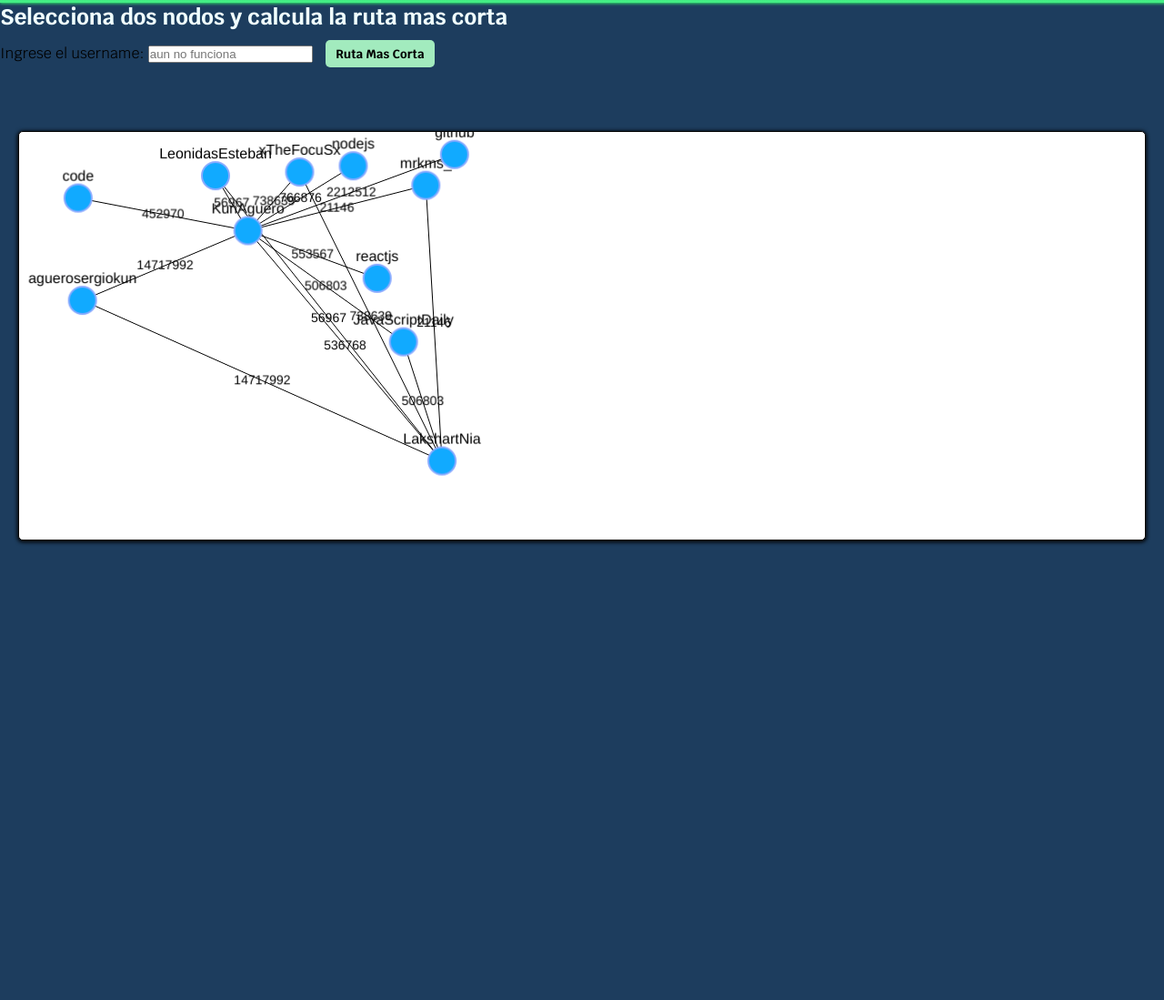
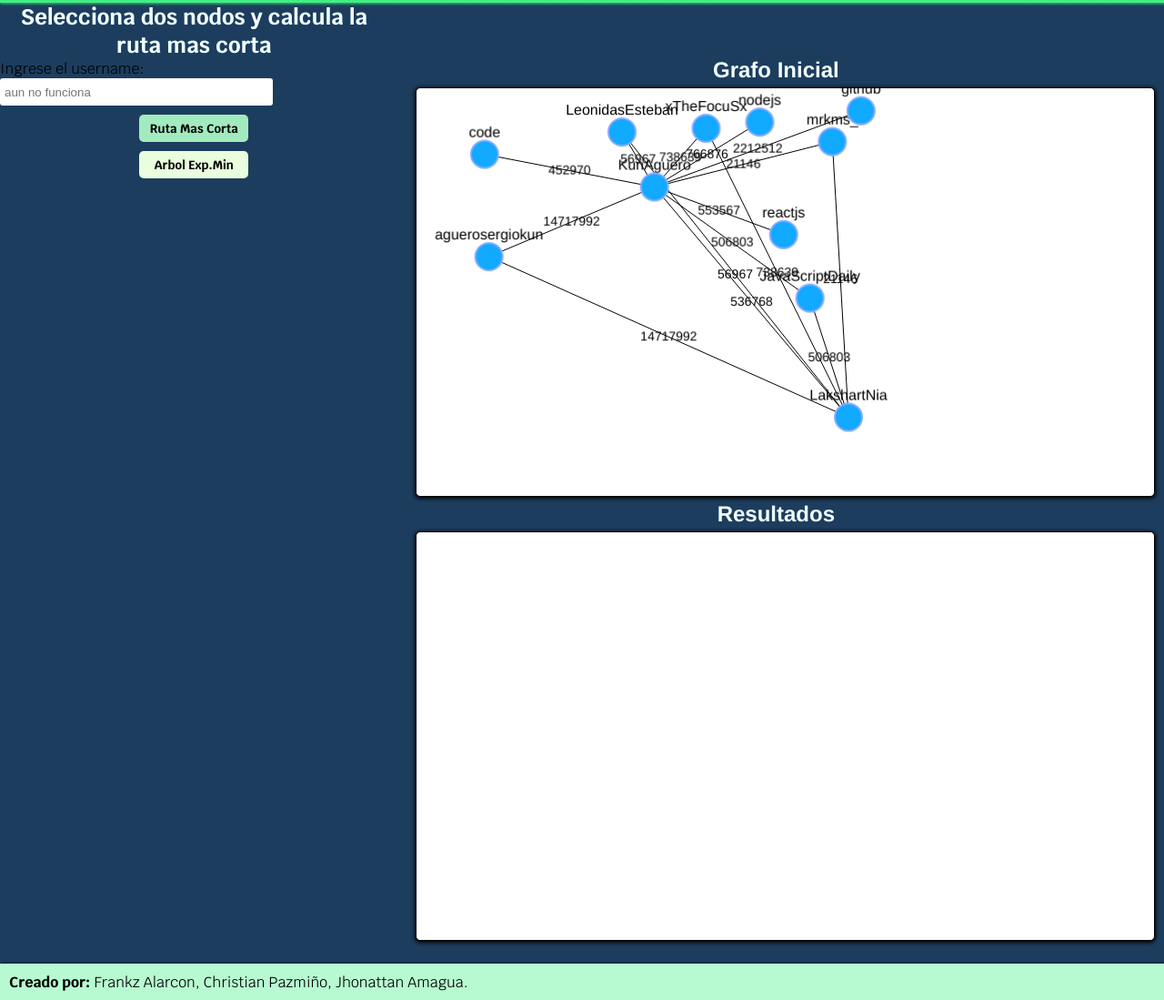
Before and after one commit to FrankzAlarcon/graphs, a website built with Vite: page index.html in a window 1280 px wide. Shown: the part 68-1167 px from the top of the page at 91% size. Before the commit the page ends 800 px from the top, so only its background shows below. Built offline with nearby package versions, Linux system fonts and the light colour scheme.

Commit message:
mejorados los estilos, 2 canvas y boton para prim

```diff
--- a/index.html
+++ b/index.html
@@ -16,10 +16,11 @@
       <nav class="nav">
         <ul>
           <li><a href="#">Documentacion</a></li>
-          <li><a href="#">Github</a></li>
+          <li><a href="https://github.com/FrankzAlarcon/graphs" target="_blank">Github</a></li>
         </ul>
       </nav>
     </header>
+    <main class="main-content">
       <section class="main-section">
         <h2>Selecciona dos nodos y calcula la ruta mas corta</h2>
         <label for="username">
@@ -27,13 +28,18 @@
           <input id="username" type="text" placeholder="aun no funciona"/>
         </label>
         <button class="ruta-mas-corta">Ruta Mas Corta</button>
+        <button class="arbol-minimo-prim">Arbol Exp.Min</button>
       </section>
-    <div id="app">
+      <section id="app">
+        <h2>Grafo Inicial</h2>
         <div id="graph"></div>
-    </div>
-    <div class="seguidos">
-
-    </div>
+        <h2>Resultados</h2>
+        <div id="result"></div>
+      </section>
+    </main>
+    <footer>
+      <span class="bold">Creado por: </span>Frankz Alarcon, Christian Pazmiño, Jhonattan Amagua.
+    </footer>
     <!-- <script type="module" src="/index.js"></script> -->
     <!-- <script type="module" src="./library/graph.js"></script> -->
     <script type="module" src="./src/main.js"></script>
--- a/library/DibujarGrafo.js
+++ b/library/DibujarGrafo.js
@@ -1,9 +1,9 @@
 import cytoscape from 'cytoscape';
 
 class DibujarGrafo {
-  constructor() {
+  constructor(id) {
     this.graph = cytoscape({
-      container: document.getElementById('graph'),
+      container: document.getElementById(id),
 
       layout: {
         name: 'grid',
@@ -46,7 +46,7 @@ class DibujarGrafo {
   }
   dibujarNodo(nodo) {
   /***Paremetros */
-    this.graph.add({group: 'nodes',data: {id: nodo.username, name: nodo.name}, position: {x: Math.random()*600, y: Math.random()*400}})
+    this.graph.add({group: 'nodes',data: {id: nodo.username, name: nodo.name}, position: {x: Math.random()*600 + 10, y: Math.random()*400}})
   }
   dibujarArista(origen, destino) {
     this.graph.add({group: 'edges', data: {id:`${origen.username}-${destino.username}`, source: origen.username, target: destino.username, label: destino.public_metrics.followers_count}})
--- a/src/main.js
+++ b/src/main.js
@@ -1,17 +1,18 @@
 import DibujarGrafo from '../library/DibujarGrafo.js';
 import Grafo from '../library/Grafo.js';
-/* Todo: generar aristas random (2 o 3 por nodo) excepto el primero.
- Todo: Crear el algoritmo para arbol de expasion minimo en la misma clase grafo. TERMINADO
- Todo: Implementar el arbol de expansio minimo dinamico.
- Todo: Crear dos canvas, uno es el grafo y el otro para mostrar el resultado.
- Todo: Consultar como subir backend y frontend a un server, creo que funcionaria en "Heroku".
- Todo: Realizar en el backend una peticion para obtener los datos de ususraio ingresando el username.
- Todo: Arreglar los estilos para mostrar los 2 canvas y agregar botones para arbol de expansion minimo.
+/*
+  Todo: generar aristas random (2 o 3 por nodo) excepto el primero.
+  Todo: Crear el algoritmo para arbol de expasion minimo en la misma clase grafo. TERMINADO
+  Todo: Implementar el arbol de expansio minimo dinamico.
+  Todo: Crear dos canvas, uno es el grafo y el otro para mostrar el resultado. TERMINADO
+  Todo: Consultar como subir backend y frontend a un server, creo que funcionaria en "Heroku".
+  Todo: Realizar en el backend una peticion para obtener los datos de ususraio ingresando el username.
+  Todo: Arreglar los estilos para mostrar los 2 canvas y agregar botones para arbol de expansion minimo.
  */
 
 
 
-let dibujoGrafo = new DibujarGrafo();
+let dibujoGrafo = new DibujarGrafo('graph');
 const nodosParaRutaMasCorta = [];
 const grafo = new Grafo();
 
@@ -160,6 +161,13 @@ function initApp() {
       console.log('Se deben seleccionar 2 nodos')
     }
   });
+
+  const botonArbolExpMin = document.querySelector('.arbol-minimo-prim');
+  botonArbolExpMin.addEventListener('click', () => {
+    console.log(grafo.matrizAdyacencia())
+    console.log(grafo.prim(owner))
+  });
+
   const dibujarNodosSeleccionados = []
   dibujoGrafo.graph.on('tap','node', (event) => {
     const target =event.target;
@@ -243,15 +251,13 @@ function llenarAristasAuto() {
   grafo.agregarAristaNoDirigida(misSeguidos[0], misSeguidos[4], misSeguidos[4].public_metrics.followers_count)
   grafo.agregarAristaNoDirigida(misSeguidos[0], misSeguidos[5], misSeguidos[5].public_metrics.followers_count)
   // dibujoGrafo.dibujarArista(misSeguidos[5], misSeguidos[0])
-  console.log(grafo.matrizAdyacencia())
-  console.log(grafo.prim(owner))
 }
 function llenarAristas(keysRutaCorta) {
-  dibujoGrafo =  new DibujarGrafo();
+  const dibujoGrafoRMC =  new DibujarGrafo('result');
 
   keysRutaCorta.forEach(user => {
     /**Añade la info de los nodos de la ruta mas corta para que se grafique */
-    dibujoGrafo.dibujarNodo(user);
+    dibujoGrafoRMC.dibujarNodo(user);
   });
   /**Obtiene los nodos desde el grafo general */
   const nodosGrafo = Object.values(grafo.getNodos);
@@ -264,7 +270,7 @@ function llenarAristas(keysRutaCorta) {
 
   for(let i = 1; i < datosAgraficar.length; i++) {
     //Añade las aristas para que se dibujen
-    dibujoGrafo.dibujarAristaConPeso(datosAgraficar[i-1].valor, datosAgraficar[i].valor, datosAgraficar[i].distancia - datosAgraficar[i-1].distancia)
+    dibujoGrafoRMC.dibujarAristaConPeso(datosAgraficar[i-1].valor, datosAgraficar[i].valor, datosAgraficar[i].distancia - datosAgraficar[i-1].distancia)
   }
 
 }
--- a/styles/style.css
+++ b/styles/style.css
@@ -5,6 +5,9 @@
   text-align: center;
   color: #2c3e50;
   margin-top: 60px;
+  display: flex;
+  flex-direction: column;
+  align-items: flex-end;
 }
 html {
   font-size: 62.5%;
@@ -21,12 +24,25 @@ body {
   background-color: #2c3e50;
   background-color: #1d3d5e;
 }
+.main-content {
+  display: grid;
+  grid-template-columns: 2fr 4fr;
+}
 #graph {
   display: block;
-  margin: 0 auto;
   width: calc(100% - 4rem);
   height: 450px;
+  margin: .5rem 1rem;
+  background-color: #fff;
+  border: 1px solid rgb(0, 0, 0);
+  border-radius: .5rem;
+  box-shadow: 0px 1px 4px 1px black;
+}
+#result {
   display: block;
+  width: calc(100% - 4rem);
+  height: 450px;
+  margin: .5rem 1rem;
   background-color: #fff;
   border: 1px solid rgb(0, 0, 0);
   border-radius: .5rem;
@@ -67,21 +83,53 @@ a {
 a:hover, a:focus {
   background-size: 100% 2px;
 }
-.ruta-mas-corta {
+input {
+  width: 30rem;
+  height: 3rem;
+  border-radius: .3rem;
+  border: none;
+  outline: none;
+  padding-left: .5rem;
+}
+button {
+  display: block;
   width: 12rem;
   height: 3rem;
-  margin: 1rem;
+  margin: 1rem auto ;
   font-family: 'Krub', sans-serif;
   font-weight: bold;
-  background-color: #a2ebbe;
   border: none;
   border-radius: .5rem;
   cursor: pointer;
   transition: .2s ease;
 }
+.ruta-mas-corta {
+  background-color: #a2ebbe;
+}
+.arbol-minimo-prim {
+  background: #eaffdd;
+}
 .ruta-mas-corta:hover {
   box-shadow: 0px 0 5px 0 #a2ebbe;
 }
+.arbol-minimo-prim:hover {
+  box-shadow: 0px 0 5px 0 #a2ebbe;
+}
 h2 {
+  align-self: center;
   color: azure;
+  text-align: center;
 }
+footer {
+  /* position: absolute; */
+  /* bottom: 0; */
+  background-color: #b7fad1;
+  width: 100%;
+  margin-top: 2rem;
+  height: 4rem;
+  padding: 1rem;
+  box-shadow: 1px 0 3px black;
+}
+.bold {
+  font-weight: bold;
+}
```
Lines whose indentation alone changed are shown as unchanged.
